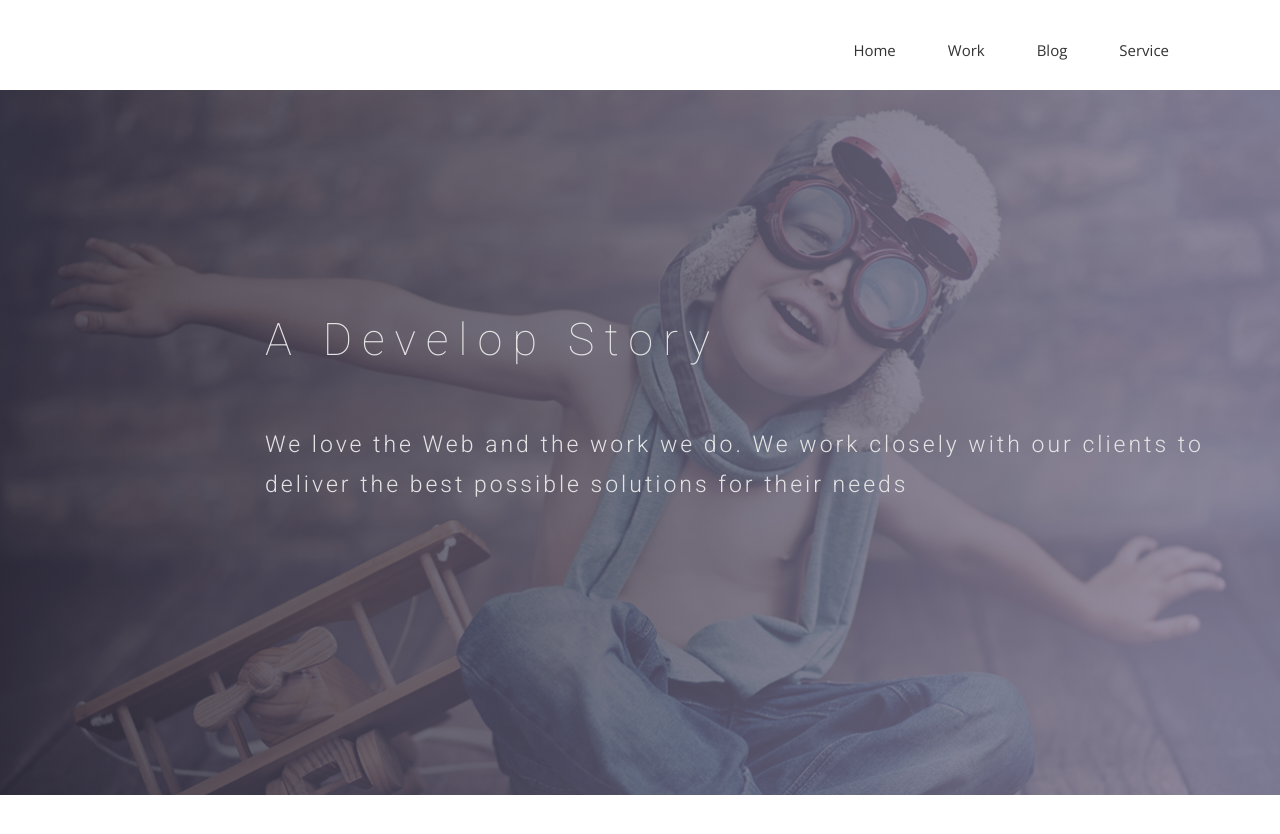
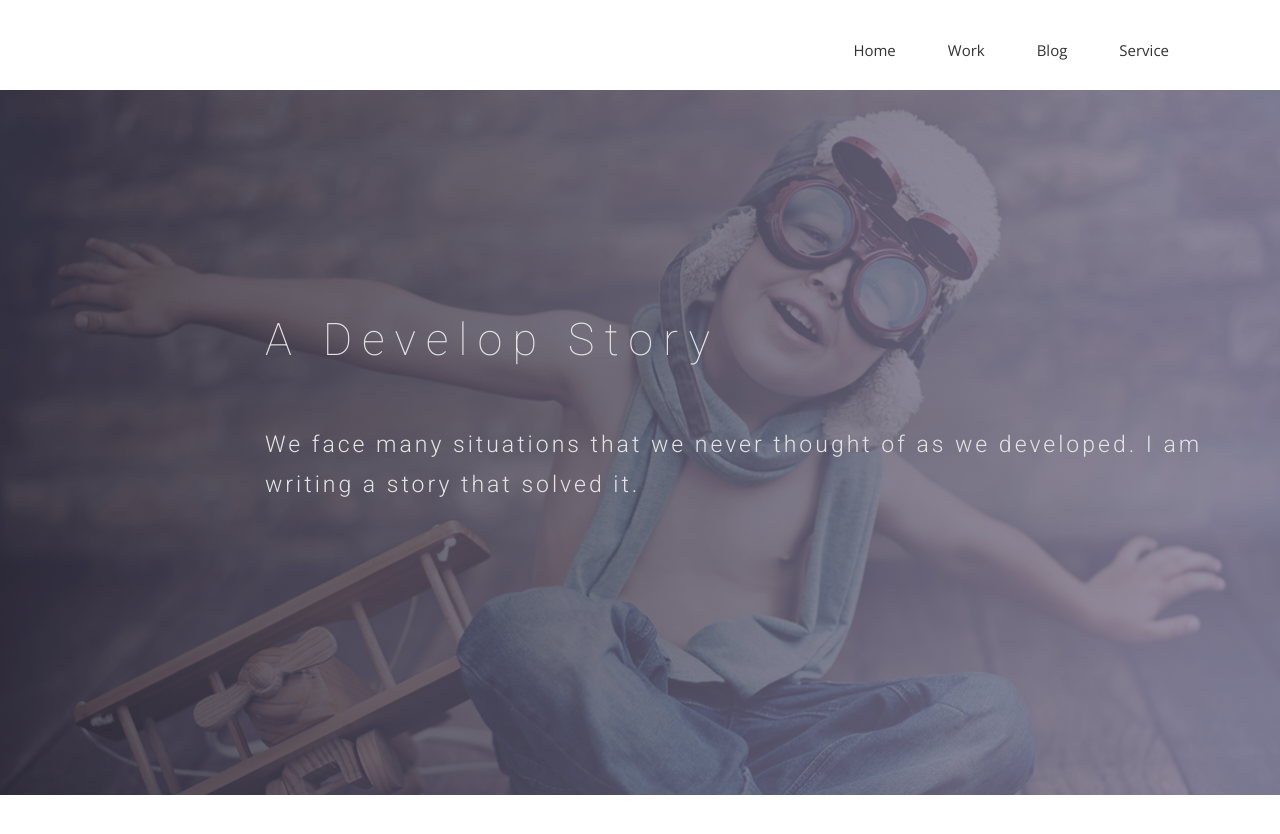
Before and after one commit to monayo/monayo.github.io, a Jekyll site: the page built from index.html, in a window 1280 px wide and 900 px high. Shown: the top 834 px of the window. Built offline with Jekyll 4.4.1, drawn with Linux system fonts in a browser that asks for light colours; nearby versions of some CDN libraries; some web fonts are replaced.

Commit message:
edit index

```diff
--- a/index.html
+++ b/index.html
@@ -11,7 +11,9 @@ permalink: /
       <div class="col-md-10 col-md-offset-2">
         <div class="block">
           <h1 class="animated fadeInUp">A Develop Story</h1>
-          <p class="animated fadeInUp">We love the Web and the work we do. We work closely with our clients to deliver the best possible solutions for their needs</p>
+          <p class="animated fadeInUp">
+			We face many situations that we never thought of as we developed. I am writing a story that solved it.
+		  </p>
         </div>
       </div>
     </div>
```
